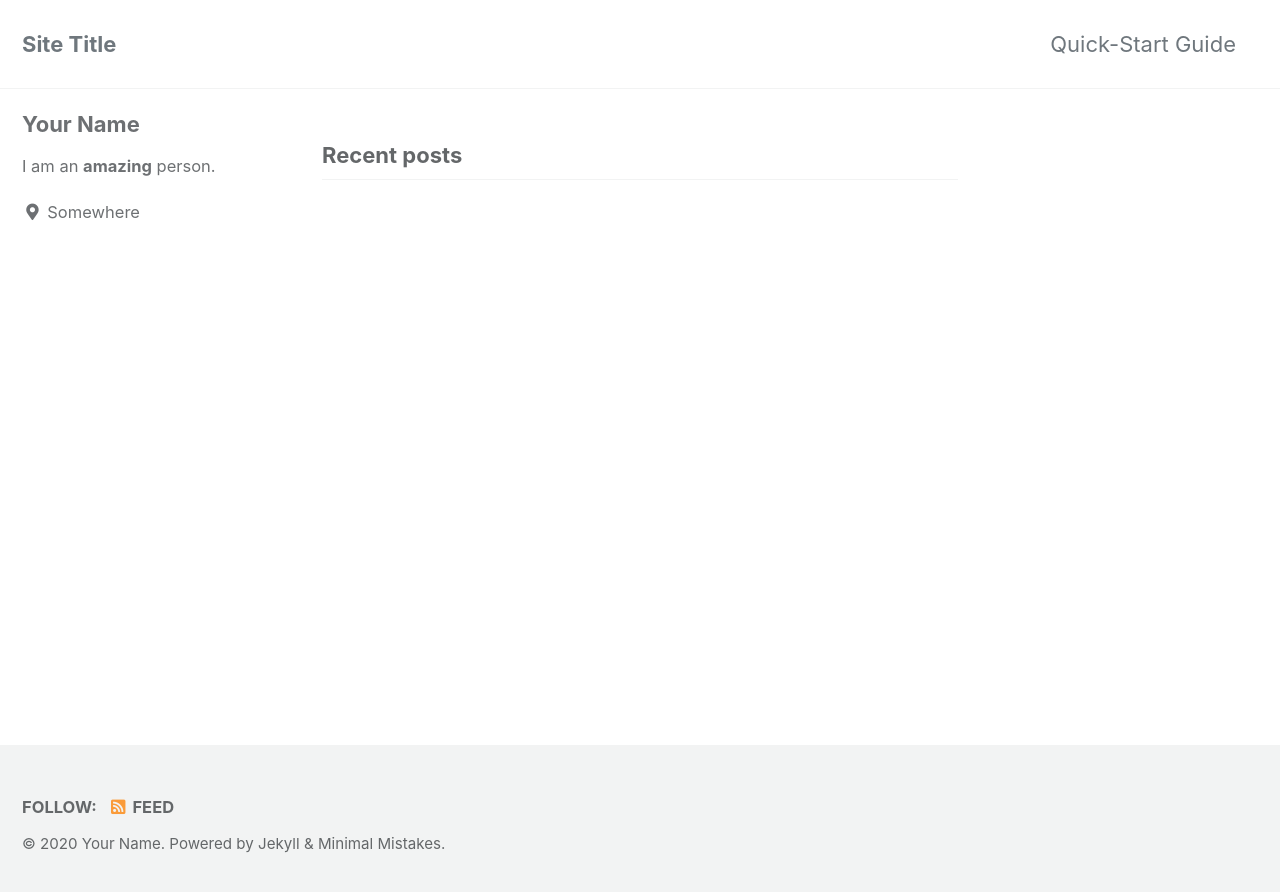
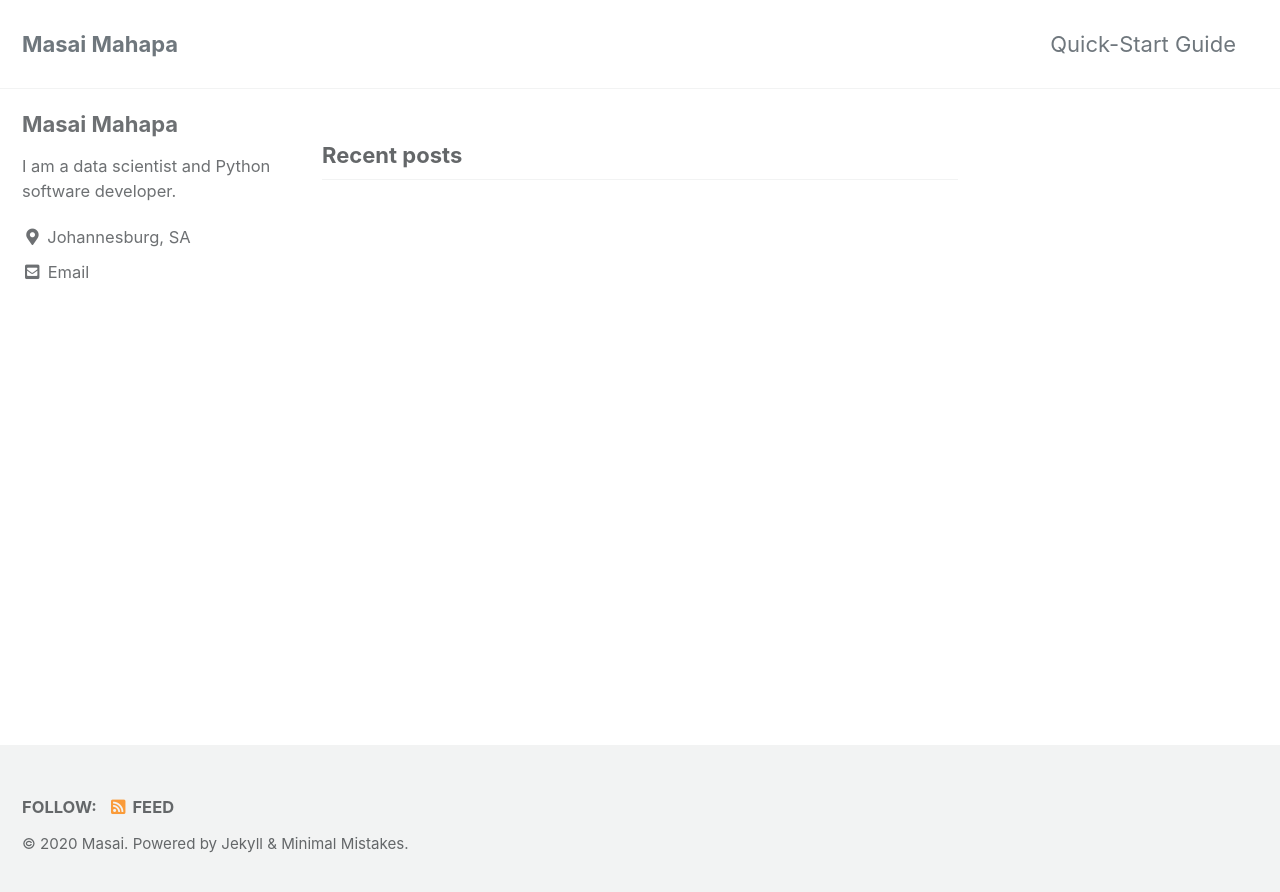
Before and after one commit to masaimahapa/masai.github.io, a Jekyll site: the page built from index.html, in a window 1280 px wide. Shown: the top 892 px of the page. Built offline with Jekyll 4.4.1, drawn with Linux system fonts in a browser that asks for light colours; cached includes are drawn as plain includes; the list of posts is cut into pages by our own code.

Commit message:
configurations

```diff
--- a/_config.yml
+++ b/_config.yml
@@ -16,11 +16,11 @@ minimal_mistakes_skin    : "default" # "air", "aqua", "contrast", "dark", "dirt"
 
 # Site Settings
 locale                   : "en-US"
-title                    : "Site Title"
+title                    : "Masai Mahapa"
 title_separator          : "-"
 subtitle                 : # site tagline that appears below site title in masthead
-name                     : "Your Name"
-description              : "An amazing website."
+name                     : "Masai"
+description              : "Data Scientist Portfolio"
 url                      : # the base hostname & protocol for your site e.g. "https://mmistakes.github.io"
 baseurl                  : # the subpath of your site, e.g. "/blog"
 repository               : # GitHub username/repo-name e.g. "mmistakes/minimal-mistakes"
@@ -93,27 +93,27 @@ analytics:
 
 # Site Author
 author:
-  name             : "Your Name"
+  name             : "Masai Mahapa"
   avatar           : # path of avatar image, e.g. "/assets/images/bio-photo.jpg"
-  bio              : "I am an **amazing** person."
-  location         : "Somewhere"
-  email            :
+  bio              : "I am a data scientist and Python software developer."
+  location         : "Johannesburg, SA"
+  email            : "mahapamasai@gmail.com"
   links:
     - label: "Email"
       icon: "fas fa-fw fa-envelope-square"
-      # url: "mailto:your.name@email.com"
+      # url: "mahapamasai@gmail.com"
     - label: "Website"
       icon: "fas fa-fw fa-link"
       # url: "https://your-website.com"
     - label: "Twitter"
       icon: "fab fa-fw fa-twitter-square"
-      # url: "https://twitter.com/"
+      # url: "https://twitter.com/masai_mahapa"
     - label: "Facebook"
       icon: "fab fa-fw fa-facebook-square"
       # url: "https://facebook.com/"
     - label: "GitHub"
       icon: "fab fa-fw fa-github"
-      # url: "https://github.com/"
+      # url: "https://github.com/masaimahapa"
     - label: "Instagram"
       icon: "fab fa-fw fa-instagram"
       # url: "https://instagram.com/"
@@ -279,3 +279,10 @@ defaults:
       comments: # true
       share: true
       related: true
+
+  - scope:
+      path: ""
+      type: pages
+    values:
+      layout: single
+      author_profile: true
```
